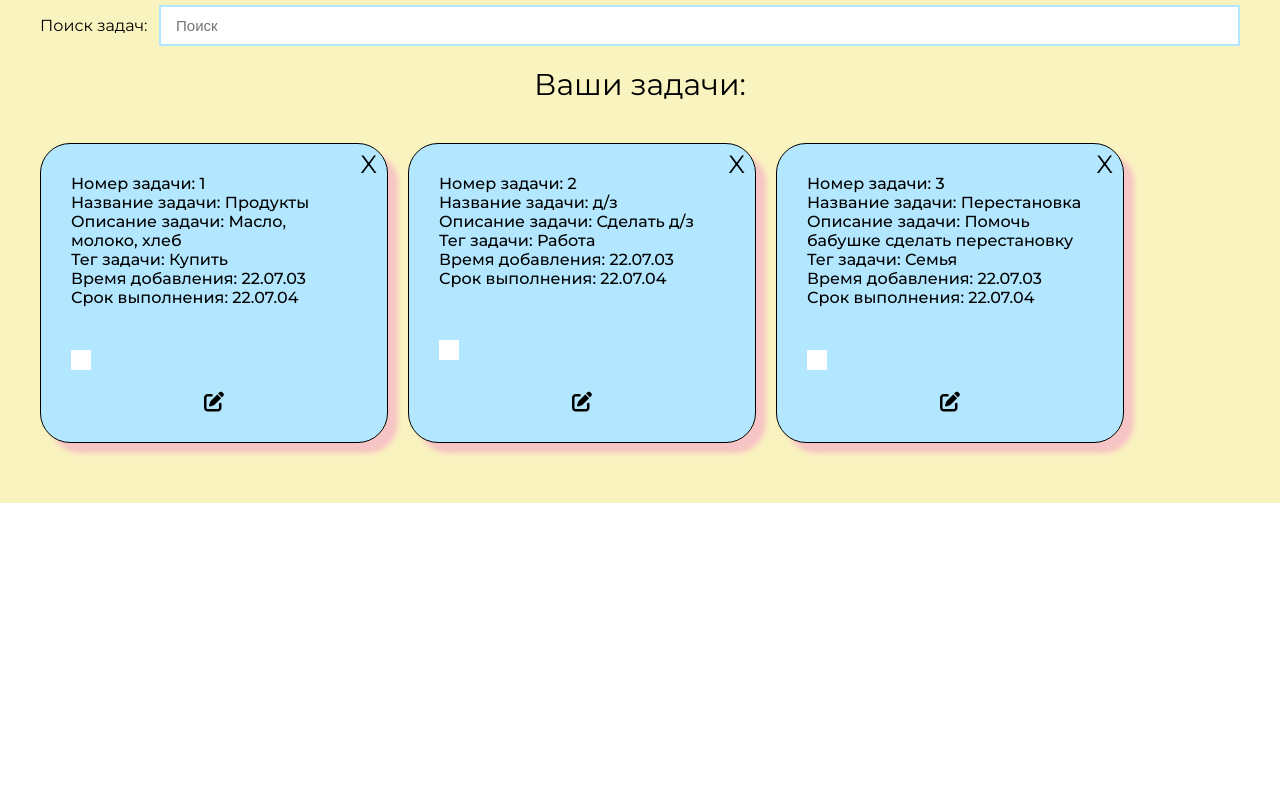
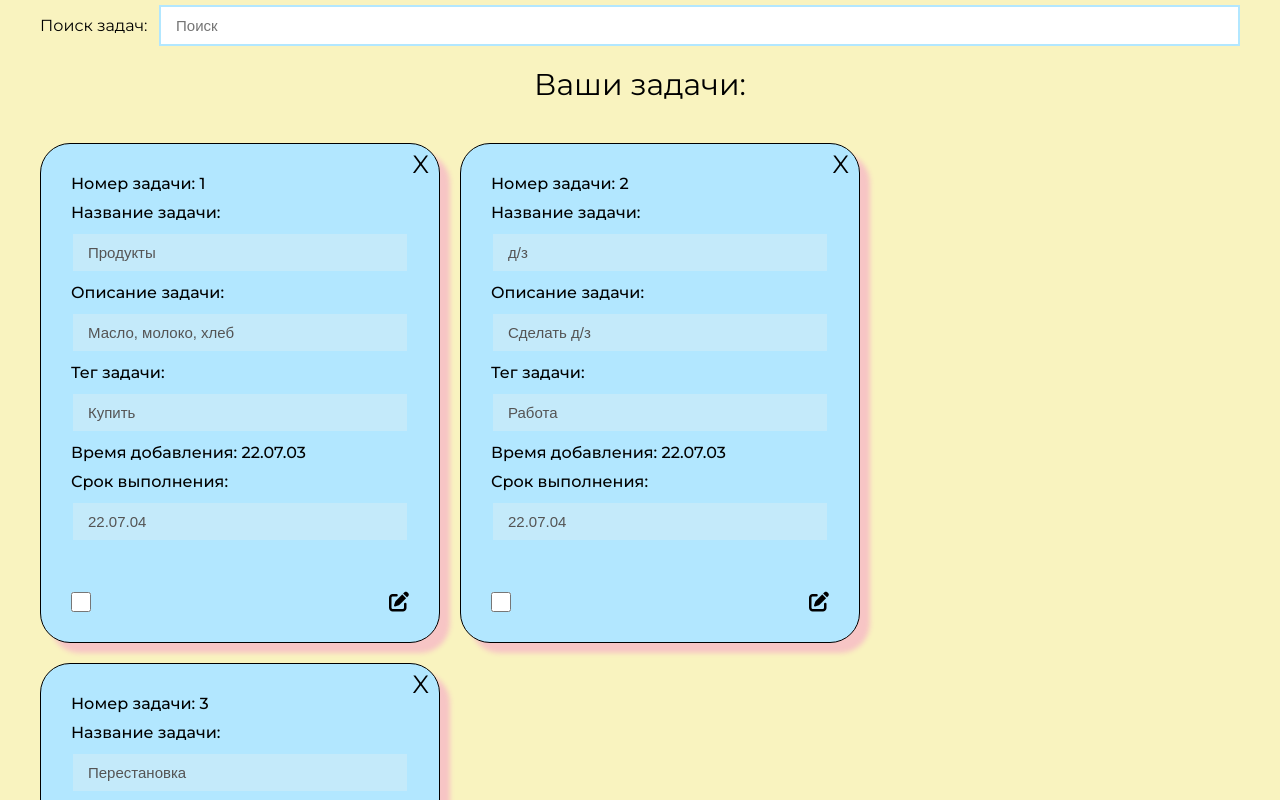
Before and after one commit to dimitriev01/testAlderaSoft, a React (Create React App) app in the folder project/: page / in a window 1280 px wide. Shown: the part 440-1240 px from the top of the page. Before the commit the page ends 943 px from the top, so only its background shows below. Built offline with nearby package versions, Linux system fonts and the light colour scheme; no server answers.

Commit message:
created object for tools of tasks, add localStorage, style for edit task

```diff
--- a/project/src/App.js
+++ b/project/src/App.js
@@ -1,4 +1,4 @@
-import React, { useMemo, useState } from 'react';
+import React, { useEffect, useMemo, useState } from 'react';
 import QuoteOfDay from './components/UI/quote/QuoteOfDay';
 import Tasks from './components/UI/tasks/Tasks';
 import TaskForm from './components/UI/TaskForm/TaskForm';
@@ -7,11 +7,12 @@ import TaskFilter from './components/UI/TaskFilter/TaskFilter';
 
 function App() {
   let [today, setToday] = useState(new Date())
-  let [tomorrow, setTomorrow] = useState(new Date().setDate(today.getDate() + 1))
+  let [tomorrow, setTomorrow] = useState(today.setDate(today.getDate() + 1))
+
   const [tasks, setTasks] = useState([
     { id: 1, nameTask: 'Продукты', descriptionTask: 'Масло, молоко, хлеб', tagTask: 'Купить', date: Date.now(), period: tomorrow, status: false },
     { id: 2, nameTask: 'д/з', descriptionTask: 'Сделать д/з', tagTask: 'Работа', date: Date.now(), period: tomorrow, status: false },
-    { id: 3, nameTask: 'Перестановка', descriptionTask: 'Помочь бабушке сделать перестановку', tagTask: 'Семья', date: Date.now(), period: tomorrow, status: false }
+    { id: 3, nameTask: 'Перестановка', descriptionTask: 'Помочь бабушке сделать перестановку', tagTask: 'Семья', date: Date.now(), period: tomorrow, status: false}
   ])
   const [filter, setFilter] = useState({ sort: '', query: '' })
 
@@ -36,6 +37,14 @@ function App() {
     )
   }, [filter.query, sortedTasks])
 
+  function f(){
+
+  }
+
+  useEffect(()=>{
+    localStorage.setItem('tasks', JSON.stringify(tasks))
+  },[tasks])
+
   return (
     <div className="App">
       <div className='container'>
@@ -51,6 +60,7 @@ function App() {
         />
 
         <Tasks
+          f={f}
           remove={removeTask}
           tasks={sortedAndSearchedTasks}
         />
--- a/project/src/components/UI/TaskFilter/TaskFilter.jsx
+++ b/project/src/components/UI/TaskFilter/TaskFilter.jsx
@@ -15,7 +15,7 @@ const TaskFilter = ({ filter, setFilter }) => {
                     defaultValue='Сортировка'
                     options={[
                         { value: 'nameTask', name: "По названию" },
-                        { value: 'period', name: "По дате" },
+                        { value: 'period', name: "По сроку" },
                     ]}
                 />
             </div>
--- a/project/src/components/UI/TaskForm/TaskForm.jsx
+++ b/project/src/components/UI/TaskForm/TaskForm.jsx
@@ -1,4 +1,4 @@
-import React, { useRef, useState } from 'react';
+import React, { useEffect, useRef, useState } from 'react';
 import MyBtn from '../button/MyBtn';
 import MyInput from '../input/MyInput';
 import cl from './TaskForm.module.scss'
@@ -9,8 +9,8 @@ const TaskForm = ({ createTask }) => {
     function addTask(e) {
         e.preventDefault();
         const newTask = {
+            id: Date.now(),
             date: Date.now(),
-            id: Date.now(),
             ...task
         }
         if (task.nameTask && task.descriptionTask && task.tagTask && task.period)
@@ -21,29 +21,16 @@ const TaskForm = ({ createTask }) => {
         setTask({ nameTask: '', descriptionTask: '', tagTask: '', period: '' })
     }
 
-    function formSubmitHandler (e) {
-        // try {
-        //     localStorage.setItem('nameTask', task.nameTask);
-        //     localStorage.setItem('descriptionTask', task.descriptionTask);
-        //     localStorage.setItem('tagTask', task.tagTask);
-        //     localStorage.setItem('period', task.period);
-        // } catch (error) {
-        //     console.log(error)
-        // }
-        console.log('f');
-    }
-
-
-    const nameTaskRef = useRef();
-    const descriptionTaskRef = useRef();
-    const tagTaskRef = useRef();
-    const periodRef = useRef();
+    // const nameTaskRef = useRef();
+    // const descriptionTaskRef = useRef();
+    // const tagTaskRef = useRef();
+    // const periodRef = useRef();
 
     return (
-        <form className={cl.form} onSubmit={formSubmitHandler}>
+        <form className={cl.form}>
             <MyInput
                 autoComplete='off'
-                ref={nameTaskRef}
+                // ref={nameTaskRef}
                 value={task.nameTask}
                 onChange={e => setTask({ ...task, nameTask: e.target.value })}
                 type="text"
@@ -52,7 +39,7 @@ const TaskForm = ({ createTask }) => {
             />
             <MyInput
                 autoComplete='off'
-                ref={descriptionTaskRef}
+                // ref={descriptionTaskRef}
                 value={task.descriptionTask}
                 onChange={e => setTask({ ...task, descriptionTask: e.target.value })}
                 type="text"
@@ -61,7 +48,7 @@ const TaskForm = ({ createTask }) => {
             />
             <MyInput
                 autoComplete='off'
-                ref={tagTaskRef}
+                // ref={tagTaskRef}
                 value={task.tagTask}
                 onChange={e => setTask({ ...task, tagTask: e.target.value })}
                 type="text"
@@ -69,7 +56,7 @@ const TaskForm = ({ createTask }) => {
                 placeholder='Введите тэг'
             />
             <MyInput
-                ref={periodRef}
+                // ref={periodRef}
                 value={task.period}
                 onChange={e => setTask({ ...task, period: e.target.value })}
                 type='date'
--- a/project/src/components/UI/input/MyInput.jsx
+++ b/project/src/components/UI/input/MyInput.jsx
@@ -3,7 +3,7 @@ import cl from './MyInput.module.scss'
 
 const MyInput = React.forwardRef((props, ref) => {
     return (
-        <input ref={ref} {...props} className={cl.myInput}/>
+        <input ref={ref} {...props} className={[cl.myInput, props.className === 'task__text__item' ? cl.task__text__item : ''].join(' ')} />
     );
 });
 
--- a/project/src/components/UI/input/MyInput.module.scss
+++ b/project/src/components/UI/input/MyInput.module.scss
@@ -2,7 +2,12 @@
     border: #b2e7ff 2px solid;
     padding: 10px 15px;
     font-size: 15px;
+    width: 100%;
 }
 .myInput:not(:last-of-type){
     margin-bottom: 15px;
 }
+
+.task__text__item{
+    margin-top: 10px;
+}
--- a/project/src/components/UI/quote/QuoteOfDay.module.scss
+++ b/project/src/components/UI/quote/QuoteOfDay.module.scss
@@ -9,11 +9,11 @@
         font-weight: 800;
     }
     &__text{
+        margin: 15px 0;
         font-size: 20px;
         font-style: italic;
     }
     &__autor{
-        margin-top: 15px;
         color:#000;
         font-size: 15px;
         text-align: right;
--- a/project/src/components/UI/task/Task.jsx
+++ b/project/src/components/UI/task/Task.jsx
@@ -1,7 +1,9 @@
-import React from 'react';
+import React, {  useState } from 'react';
+import MyInput from '../input/MyInput';
 import cl from './Task.module.scss'
 
 const Task = (props) => {
+    const [tools, setTools] = useState({checked: false, edit: false})
 
     function formatDate(date) {
         let dd = date.getDate();
@@ -16,27 +18,42 @@ const Task = (props) => {
         return yy + '.' + mm + '.' + dd + ' ';
     }
 
+    function handleCkeckBox(e) {
+        setTools({...tools, checked: e.target.checked})
+    }
+
     return (
         <li className={cl.task}>
             <div className={cl.task__text}>
-                <div>Номер задачи: {props.num}</div>
-                <div>Название задачи: {props.task.nameTask}</div>
-                <div>Описание задачи: {props.task.descriptionTask}</div>
-                <div>Тег задачи: {props.task.tagTask}</div>
+                Номер задачи: {props.num}
+                <div>Название задачи: <MyInput className='task__text__item' disabled value={props.task.nameTask} /> </div>
+                <div>Описание задачи: <MyInput className='task__text__item' disabled value={props.task.descriptionTask} /> </div>
+                <div>Тег задачи: <MyInput className='task__text__item' disabled value={props.task.tagTask} /> </div>
                 <div>
                     Время добавления: {formatDate(new Date(props.task.date))}
                 </div>
                 <div>
-                    Срок выполнения: {formatDate(new Date(props.task.period))}
+                    Срок выполнения: <MyInput className='task__text__item' disabled value={formatDate(new Date(props.task.period))} />
                 </div>
             </div>
 
             <span onClick={() => props.remove(props.task)} className={cl.task__delete}>X</span>
 
-            <input type='checkbox' name='status' id='status' value={props.task.status} onChange={() => props.task.status} className={cl.task__status}/>
-            <label htmlFor="status"></label>
+            <div className={cl.task__tools} >
+                <input
+                    type='checkbox'
+                    name='status'
+                    id='status'
+                    checked={tools.checked}
+                    onChange={handleCkeckBox}
+                    className={cl.task__tools__status}
+                />
+                <i
+                    onClick={() => setTools({...tools, edit: !tools.edit})}
+                    className={['fa-solid', 'fa-pen-to-square', cl.task__tools__edit, tools.edit ? cl['task__tools__edit-active'] : ''].join(' ')}>
+                </i>
+            </div>
 
-            <i onClick={() => console.log('edit task')} className={['fa-solid', 'fa-pen-to-square', cl.task__edit].join(' ')}></i>
         </li>
     );
 };
--- a/project/src/components/UI/task/Task.module.scss
+++ b/project/src/components/UI/task/Task.module.scss
@@ -5,8 +5,8 @@
     background: #b2e7ff;
     border: 1px solid #000;
     border-radius: 30px;
-    width: 348px;
-    height: 300px;
+    width: 400px;
+    height: 500px;
     padding: 30px;
     display: flex;
     flex-direction: column;
@@ -22,35 +22,27 @@
         font-size: 25px;
         cursor: pointer;
     }
-    &__edit{
+    &__tools__edit{
         font-size: 20px;
         cursor: pointer;
         text-align: center;
     }
+    &__tools__edit-active{
+        color: red;
+    }
     &__text{
         font-weight: 500;
     }
-    &__status{
-        display: none;
+    &__text > div{
+        margin: 10px 0;
+    }
+    &__tools__status{
         position: relative;
         width: 20px;
         height: 20px;
-        left: 10px;
-        top: 5px;
     }
-    &__status + label::before{
-        position: absolute;
-        content: '';
-        width: 20px;
-        height: 20px;
-        background: white;
-    }
-    &__status:checked + label::before{
+    &__tools{
         display: flex;
-        align-items: center;
-        justify-content: center;
-        content: '✔';
-        color: #000;
-        font-size: 20px;
+        justify-content: space-between ;
     }
 }
--- a/project/src/components/UI/tasks/Tasks.jsx
+++ b/project/src/components/UI/tasks/Tasks.jsx
@@ -2,7 +2,7 @@ import React from 'react';
 import Task from '../task/Task';
 import cl from './Tasks.module.scss'
 
-const Tasks = ({ tasks, remove }) => {
+const Tasks = ({ tasks, remove, f }) => {
     if (!tasks.length){
         return(
             <div className={cl['check-empty']}>
@@ -11,17 +11,18 @@ const Tasks = ({ tasks, remove }) => {
         )
     }
 
+
     return (
         <>
             <div className={cl.title}>
                 Ваши задачи:
             </div>
-            <div className={cl.tasks}>
+            <ul className={cl.tasks}>
                 {
                     tasks.map((task, i) =>
-                        <Task remove={remove} num={i + 1} key={task.id} task={task} />
+                        <Task f={f} remove={remove} num={i + 1} key={task.id} task={task} />
                     )}
-            </div>
+            </ul>
         </>
     );
 };
```
